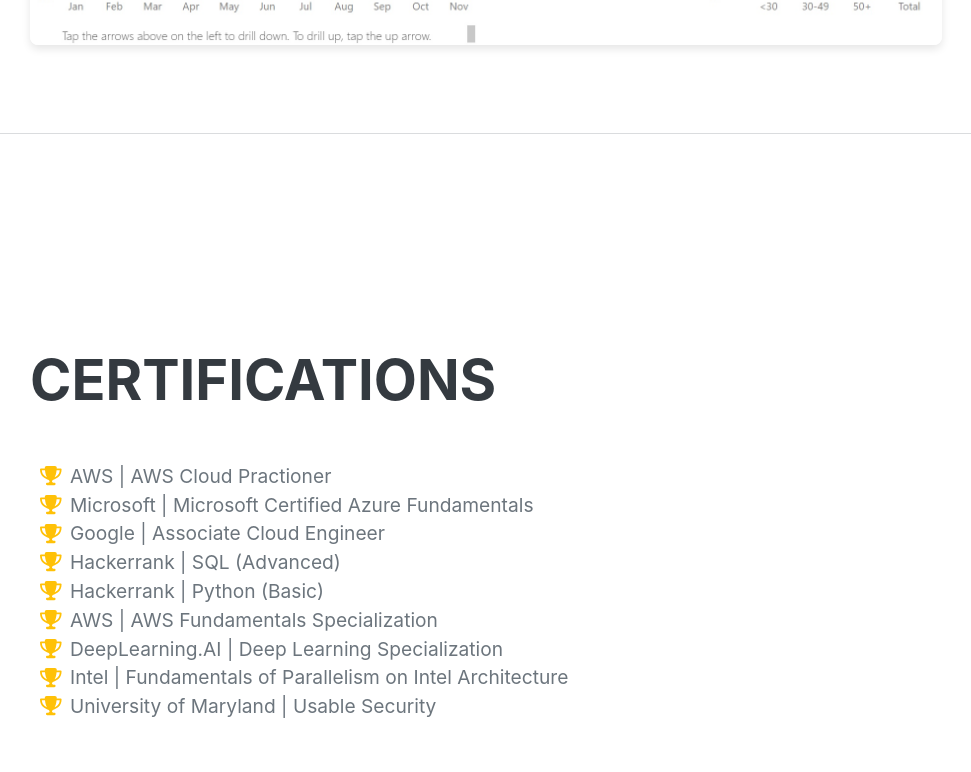
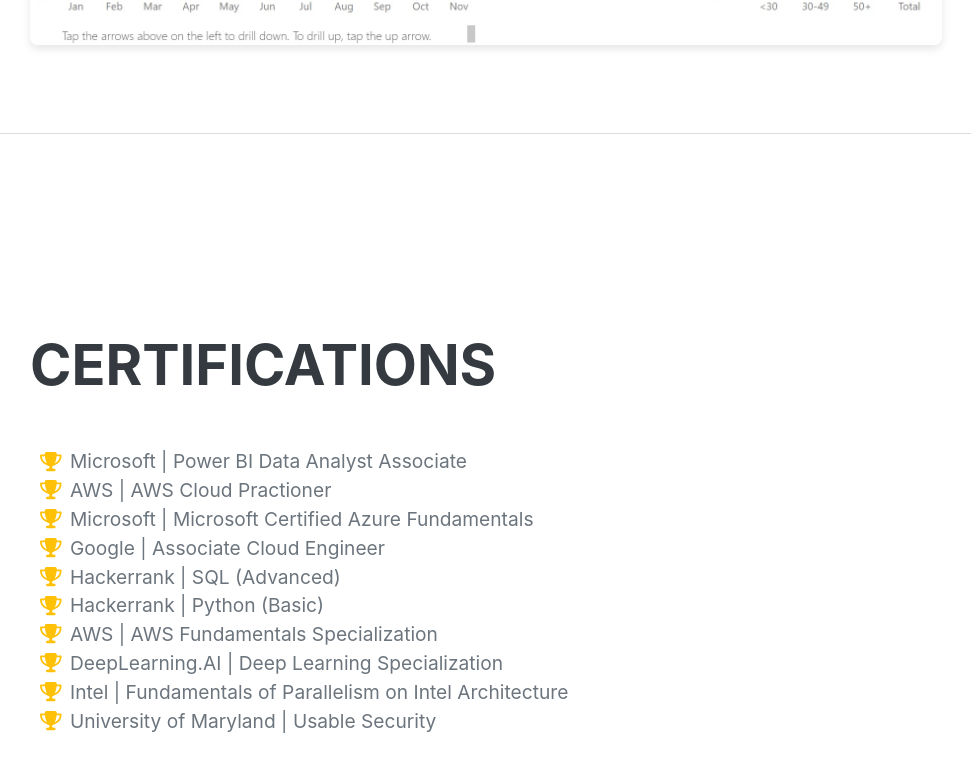
Before and after one commit to architagg/architagg.github.io, a plain HTML site: page index.html in a window 1280 px wide. Shown: the part 6497-7269 px from the top of the page, without its empty margins (290-1261 px from the left). Drawn offline with nearby package versions, Linux system fonts and the light colour scheme; a web font is replaced by a local one.

Commit message:
Update index.html

```diff
--- a/index.html
+++ b/index.html
@@ -330,6 +330,11 @@
                     <ul class="fa-ul mb-0" class="certifications-font">
                         <li>
                             <span class="fa-li"><i class="fas fa-trophy text-warning"></i></span>
+                                Microsoft | Power BI Data Analyst Associate
+                            </a>
+                        </li>
+                        <li>
+                            <span class="fa-li"><i class="fas fa-trophy text-warning"></i></span>
                                 AWS | AWS Cloud Practioner
                             </a>
                         </li>
```
